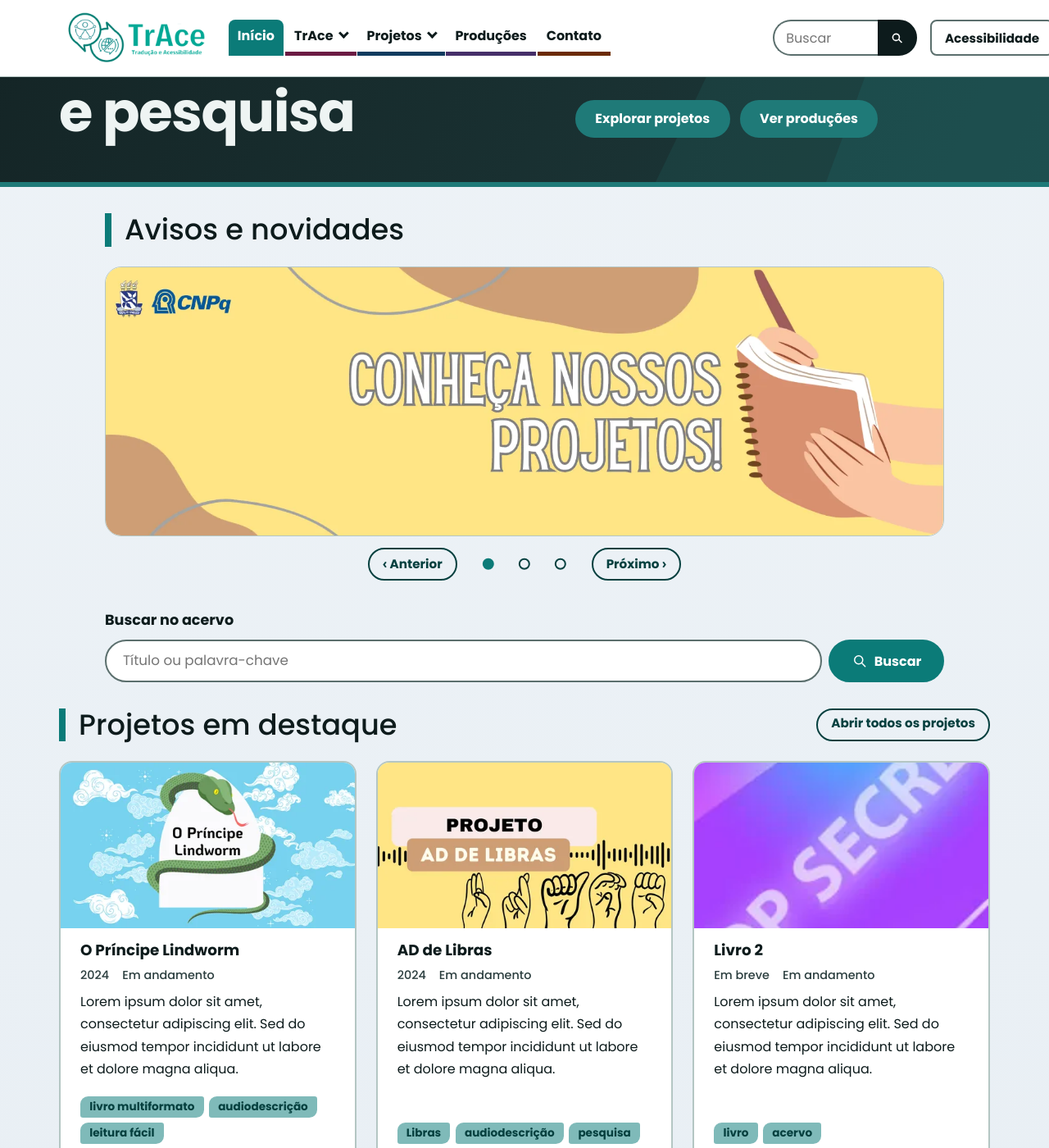
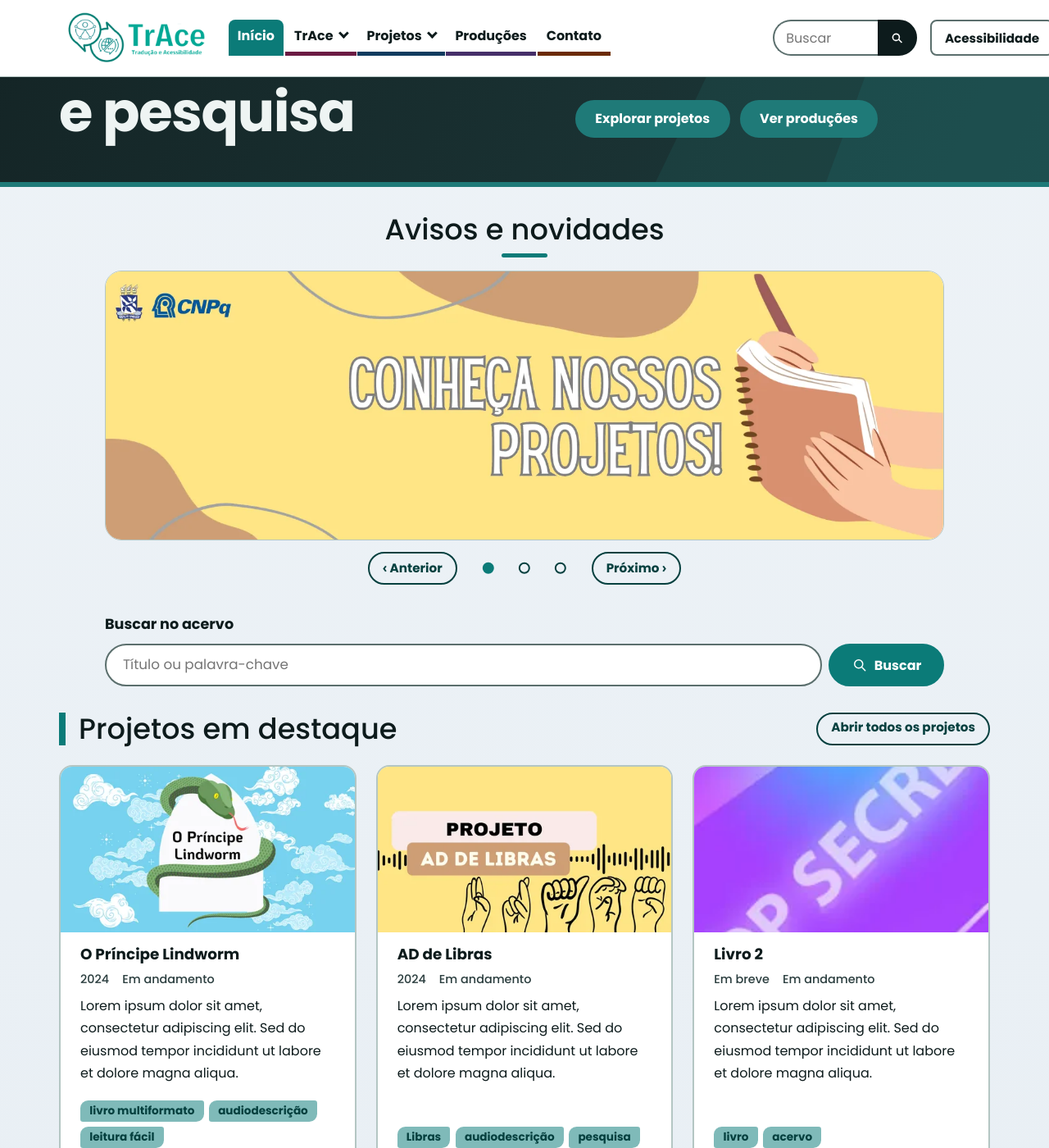
Before and after one commit to Niuuzinho/site-trace-teste, a Jekyll site: the page built from index.html, in a window 1280 px wide and 1400 px high, scrolled down 210 px. Shown: the whole window at 82% size. Built offline with Jekyll 4.4.1, drawn with Linux system fonts in a browser that asks for light colours.

Commit message:
Título do carrossel centralizado (com barrinha colorida embaixo)
Co-Authored-By: Claude Sonnet 5.5 <noreply@anthropic.com>
Claude-Session: https://claude.ai/code/session_01AbHHXVauvBZ2sfPmWDepMS

```diff
--- a/assets/css/main.css
+++ b/assets/css/main.css
@@ -675,7 +675,9 @@ html[data-contraste="alto"] .topo-botao:hover { background: var(--papel); color:
 .banner-area { padding-top: var(--e6); }
 /* Carrossel acessível: faixa que rola de lado com "encaixe" (funciona até sem JavaScript); com JavaScript ganha botões, indicadores e contador */
 .carrossel { max-width: 64rem; margin: 0 auto; }
-.car-titulo { max-width: 64rem; margin: 0 auto var(--e4); }
+.secao-topo.car-titulo { max-width: 64rem; margin: 0 auto var(--e4); justify-content: center; text-align: center; }
+.secao-topo.car-titulo h2 { padding-left: 0; border-left: 0; text-align: center; }
+.secao-topo.car-titulo h2::after { content: ""; display: block; width: 3.5rem; height: 5px; margin: var(--e2) auto 0; background: var(--t-forte); border-radius: 3px; }   /* barrinha embaixo, já que o título está centralizado */
 .car-trilho { display: flex; overflow-x: auto; scroll-snap-type: x mandatory; overscroll-behavior-x: contain; background: var(--t-suave); border: 1px solid var(--linha); border-radius: var(--raio-colado); }
 .car-js .car-trilho { scrollbar-width: none; }
 .car-js .car-trilho::-webkit-scrollbar { display: none; }
```
Also changed, not shown: CLAUDE.md (+1 -1 lines).
